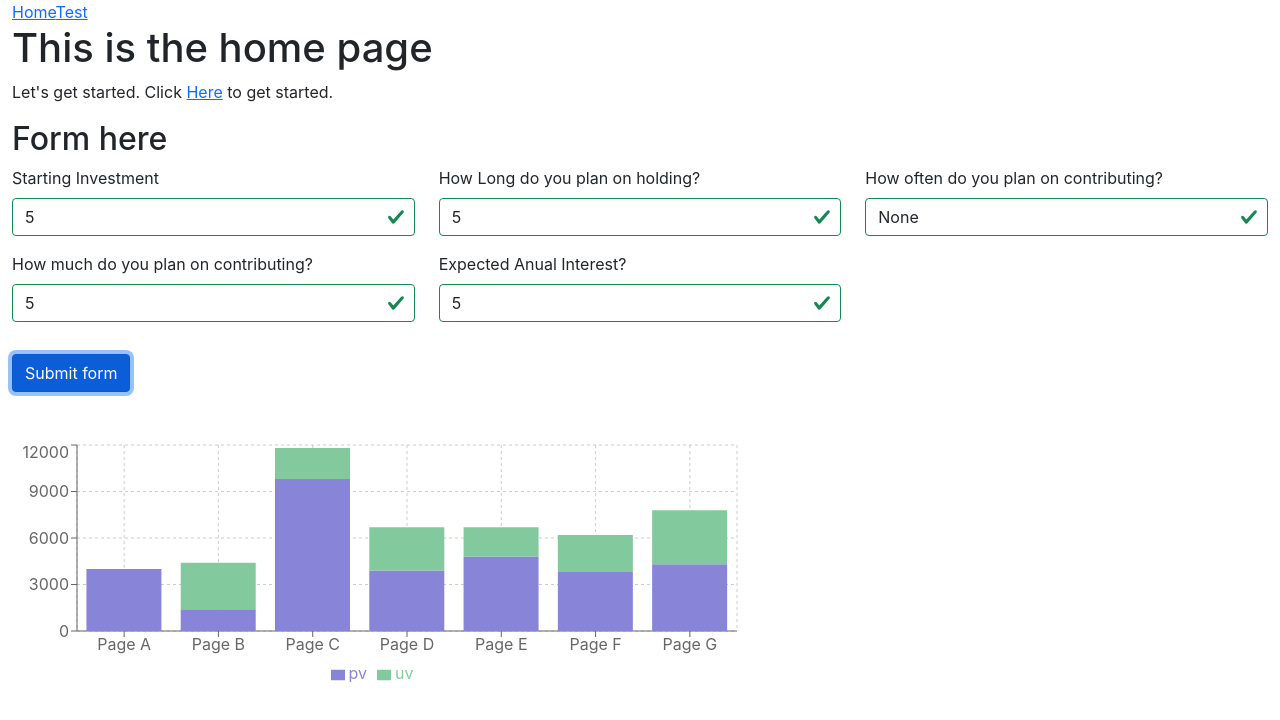
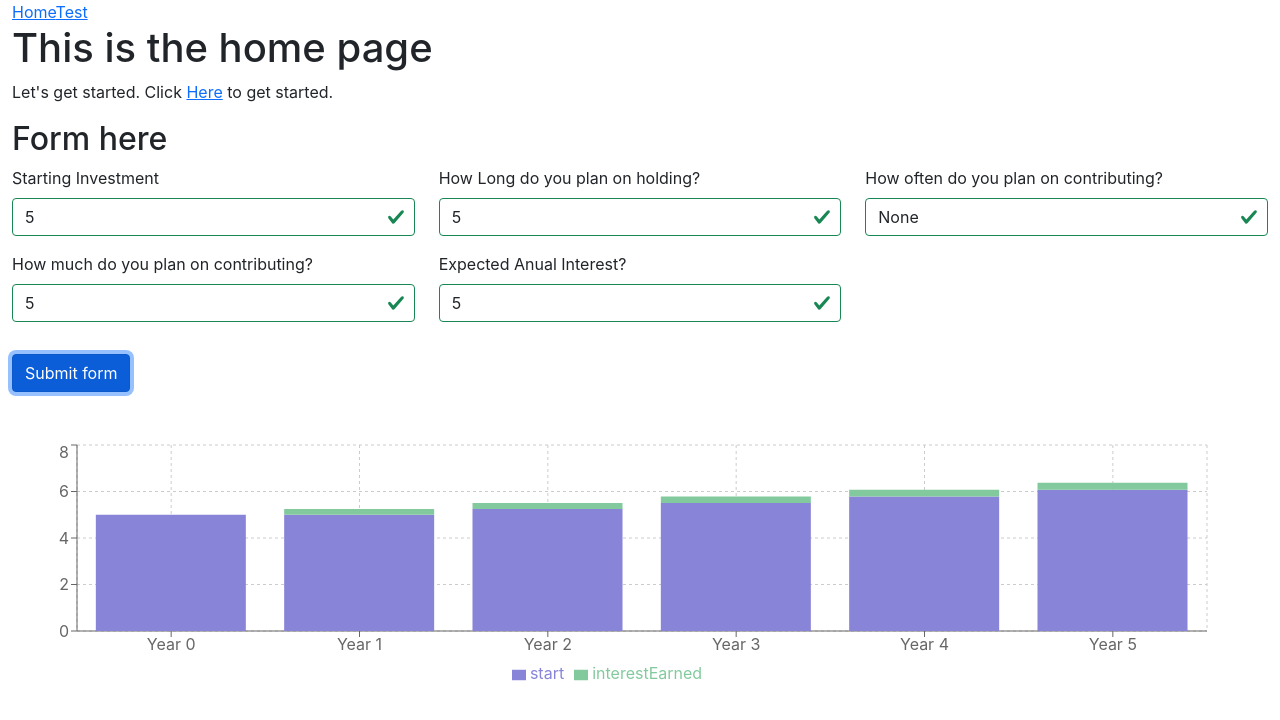
Before and after one commit to richarddowdy/to-the-moon, a React (Create React App) app: page / in a window 1280 px wide. Both pictures are taken after typing "5", "5", "5", "5" into the empty fields and a click on the button "Submit form". Shown: the top 720 px of the page. Built offline with nearby package versions, Linux system fonts and the light colour scheme.

Commit message:
chart responds to data

```diff
--- a/src/components/InputForm.js
+++ b/src/components/InputForm.js
@@ -7,11 +7,11 @@ const schema = yup.object().shape({
   principal: yup.number().required(),
   duration: yup.number().required(),
   contribution: yup.number(),
-  expectedIntrest: yup.number(),
+  expectedInterest: yup.number(),
   frequency: yup.number(),
 });
 
-export default function InputForm() {
+export default function InputForm({ setInvestmentData }) {
   return (
     <>
       <h2>Form here</h2>
@@ -21,11 +21,12 @@ export default function InputForm() {
           principal: "",
           duration: "",
           contribution: "",
-          expectedIntrest: "",
+          expectedInterest: "",
           frequency: "",
         }}
-        onSubmit={async (values) => {
-          console.log(values);
+        onSubmit={(values) => {
+          setInvestmentData(values);
+          console.log("Form submitted", values);
         }}
       >
         {({ values, touched, isValid, errors, handleSubmit, handleChange, handleBlur }) => (
@@ -85,10 +86,10 @@ export default function InputForm() {
                 <Form.Label>Expected Anual Interest?</Form.Label>
                 <Form.Control
                   type="number"
-                  name="expectedIntrest"
-                  value={values.expectedIntrest}
+                  name="expectedInterest"
+                  value={values.expectedInterest}
                   onChange={handleChange}
-                  isValid={touched.expectedIntrest && !errors.expectedIntrest}
+                  isValid={touched.expectedInterest && !errors.expectedInterest}
                 />
                 <Form.Control.Feedback type="invalid">{errors.state}</Form.Control.Feedback>
               </Form.Group>
--- a/src/components/InvestmentChart.js
+++ b/src/components/InvestmentChart.js
@@ -1,56 +1,41 @@
 import React from "react";
 import { BarChart, CartesianGrid, XAxis, YAxis, Legend, Tooltip, Bar } from "recharts";
+import { calculateCompoundedInterestReturns } from "../utils/investmentHelpers";
 
-export default function InvestmentChart() {
-  const data = [
-    {
-      name: "Page A",
-      uv: 0,
-      pv: 4000,
-    },
-    {
-      name: "Page B",
-      uv: 3000,
-      pv: 1398,
-    },
-    {
-      name: "Page C",
-      uv: 2000,
-      pv: 9800,
-    },
-    {
-      name: "Page D",
-      uv: 2780,
-      pv: 3908,
-    },
-    {
-      name: "Page E",
-      uv: 1890,
-      pv: 4800,
-    },
-    {
-      name: "Page F",
-      uv: 2390,
-      pv: 3800,
-    },
-    {
-      name: "Page G",
-      uv: 3490,
-      pv: 4300,
-    },
-  ];
+export default function InvestmentChart({ investmentData }) {
+  console.log("From chart", investmentData);
+  const { principal, duration, contribution, expectedInterest, frequency } = investmentData;
+  const data = calculateCompoundedInterestReturns(principal, duration, expectedInterest);
 
   return (
     <>
-      <BarChart width={730} height={250} data={data}>
+      <BarChart width={1200} height={250} data={data}>
         <CartesianGrid strokeDasharray="3 3" />
-        <XAxis dataKey="name" />
+        <XAxis dataKey="year" />
         <YAxis />
         <Tooltip />
         <Legend />
-        <Bar dataKey="pv" stackId="a" fill="#8884d8" />
-        <Bar dataKey="uv" stackId="a" fill="#82ca9d" />
+        <Bar dataKey="start" stackId="a" fill="#8884d8" />
+        <Bar dataKey="interestEarned" stackId="a" fill="#82ca9d" />
       </BarChart>
     </>
   );
 }
+
+// const data = [
+//   {
+//     name: "Page A",
+//     uv: 0,
+//     pv: 4000,
+//   },
+//   {
+//     name: "Page B",
+//     uv: 3000,
+//     pv: 1398,
+//   },
+//   {
+//     name: "Page C",
+//     uv: 2000,
+//     pv: 9800,
+//   },
+// ];
--- a/src/pages/Home.js
+++ b/src/pages/Home.js
@@ -1,10 +1,12 @@
-import React from "react";
+import React, { useState } from "react";
 import { Link } from "react-router-dom";
 import InputForm from "../components/InputForm";
 import { Col, Container, Row } from "react-bootstrap";
 import InvestmentChart from "../components/InvestmentChart";
 
 export default function Home() {
+  const [investmentData, setInvestmentData] = useState(null);
+
   return (
     <>
       <h1>This is the home page</h1>
@@ -14,10 +16,10 @@ export default function Home() {
       </p>
       <Row>
         <Col>
-          <InputForm />
+          <InputForm setInvestmentData={setInvestmentData} />
           {/* </Col>
         <Col> */}
-          <InvestmentChart />
+          {investmentData && <InvestmentChart investmentData={investmentData} />}
         </Col>
       </Row>
     </>
--- a/utils/investmentHelpers.js
+++ b/src/utils/investmentHelpers.js
@@ -6,10 +6,10 @@
 function that takes principal investment, timeline, expected interest returned and returns an array of objects
 
 calculateCompoundedInterestReturns($1000, 3years, 10%) = [
-  {start:number, interestEarned:number, start+interestEarned:number}, $1000,   0, 1000  0th year (now)
-  {start:number, interestEarned:number, start+interestEarned:number}, $1000, 100, 1100  1st year
-  {start:number, interestEarned:number, start+interestEarned:number}, $1100, 110, 1210  2nd year
-  {start:number, interestEarned:number, start+interestEarned:number}, $1210, 121, 1331  3rd year
+  { year: 'Year 0', start:number, interestEarned:number, start+interestEarned:number}, $1000,   0, 1000  0th year (now)
+  { year: 'Year 1', start:number, interestEarned:number, start+interestEarned:number}, $1000, 100, 1100  1st year
+  { year: 'Year 2', start:number, interestEarned:number, start+interestEarned:number}, $1100, 110, 1210  2nd year
+  { year: 'Year 3', start:number, interestEarned:number, start+interestEarned:number}, $1210, 121, 1331  3rd year
 ]
 
 */
@@ -20,8 +20,10 @@ export const calculateCompoundedInterestReturns = (startingAmount, yearsHolding,
   let yearEndTotal = startingAmount;
   let interestEarned;
 
+  console.log(startingAmount, yearsHolding, annualReturnPercentage);
+
   for (let i = 0; i <= yearsHolding; i++) {
-    result.push({ start: yearStartAmount, interestEarned, yearEndTotal });
+    result.push({ year: `Year ${i}`, start: yearStartAmount, interestEarned, yearEndTotal });
     if (i === yearsHolding) break;
     yearStartAmount = yearEndTotal;
     yearEndTotal = calculateAnnualSimpleInterest(yearStartAmount, annualReturnPercentage);
```
